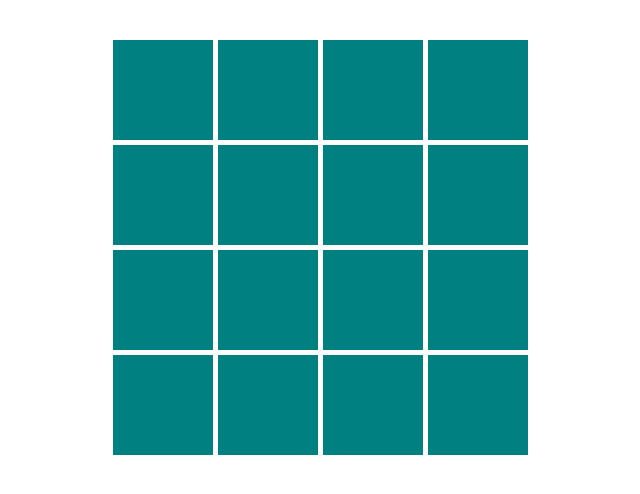
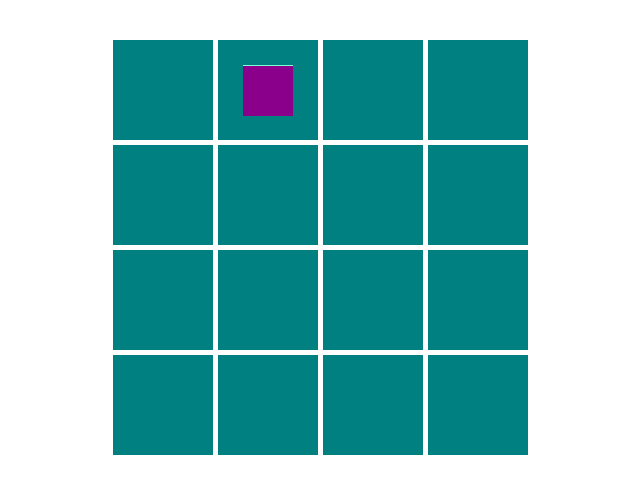
Before and after one commit to motionsuggests/rover-challenge, a React (Create React App) app: page / in a window 1280 px wide. Shown: the top 494 px of the page, without its empty margins (320-960 px from the left). Built offline with nearby package versions, Linux system fonts and the light colour scheme.

Commit message:
added rover, adjust visual layout for grid

```diff
--- a/src/components/PlanetGrid/PlanetGrid.css
+++ b/src/components/PlanetGrid/PlanetGrid.css
@@ -17,5 +17,6 @@
     /* border: 1px solid #444; */
     color: #fff;
     padding: 50px;
+    position: relative;
 
   }
--- a/src/components/PlanetGrid/PlanetGrid.js
+++ b/src/components/PlanetGrid/PlanetGrid.js
@@ -1,5 +1,7 @@
 import React, { Component } from 'react';
 import PropTypes from 'prop-types';
+
+import Rover from '../Rover/Rover';
 
 import './PlanetGrid.css';
 
@@ -14,7 +16,9 @@ class PlanetGrid extends Component {
             <div className="grid-wrapper">
                 <div className="grid">
                     <div className="cell"></div>
-                    <div className="cell"></div>
+                    <div className="cell">
+                        <Rover/>
+                    </div>
                     <div className="cell"></div>
                     <div className="cell"></div>
                     <div className="cell"></div>
--- /dev/null
+++ b/src/components/Rover/Rover.css
@@ -0,0 +1,12 @@
+.rover {
+    width: 50px;
+    height: 50px;
+    position: absolute;
+    top: 0;
+    right: 0;
+    bottom: 0;
+    left: 0;
+    margin: auto;
+    background-color: darkmagenta;
+    border-top: 1px solid aquamarine;
+}
--- /dev/null
+++ b/src/components/Rover/Rover.js
@@ -0,0 +1,14 @@
+import React, { Component } from 'react';
+
+import './Rover.css';
+
+class Rover extends Component {
+
+    render() {
+        return (
+            <div className="rover"/>
+        );
+    }
+}
+
+export default Rover;
```
